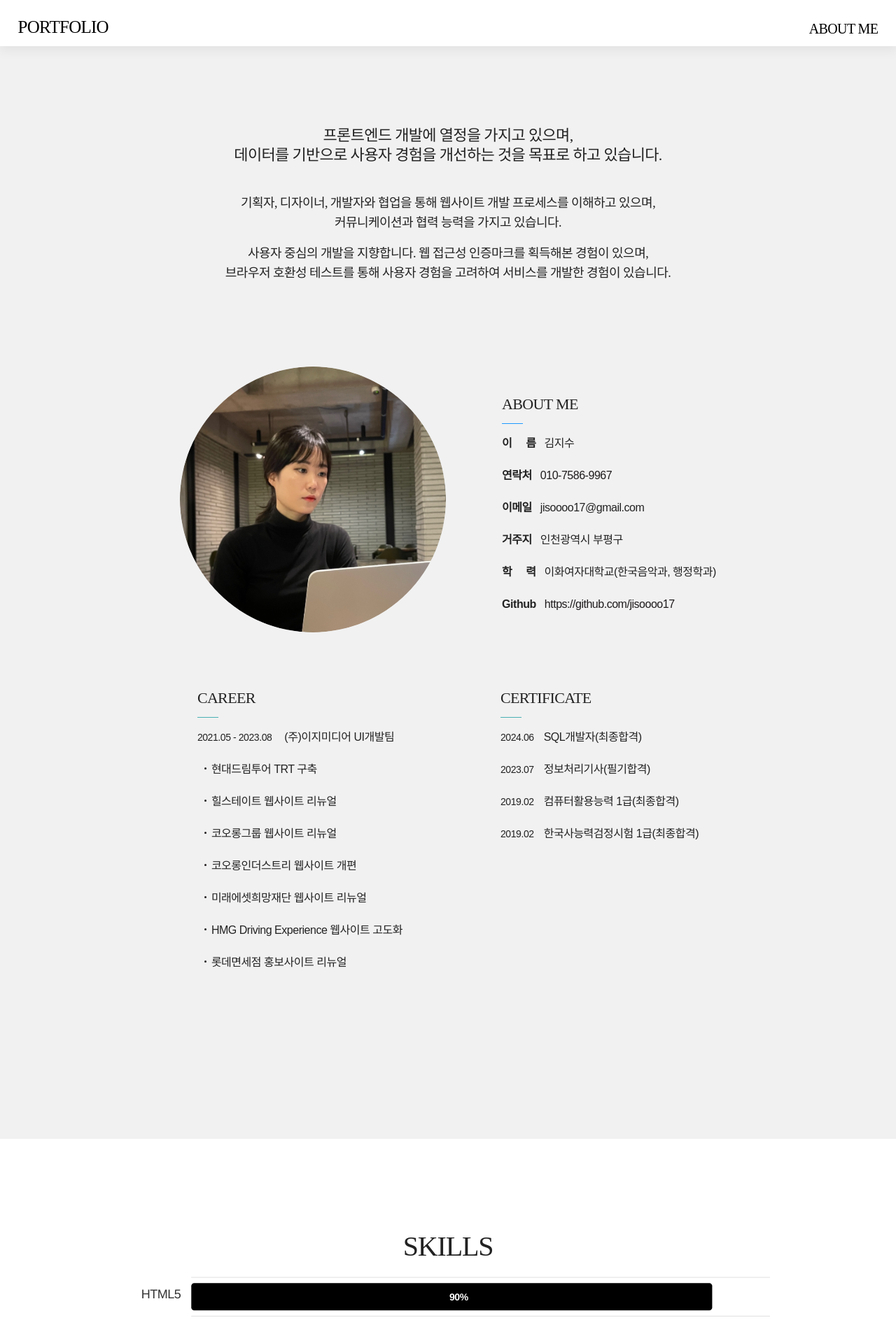
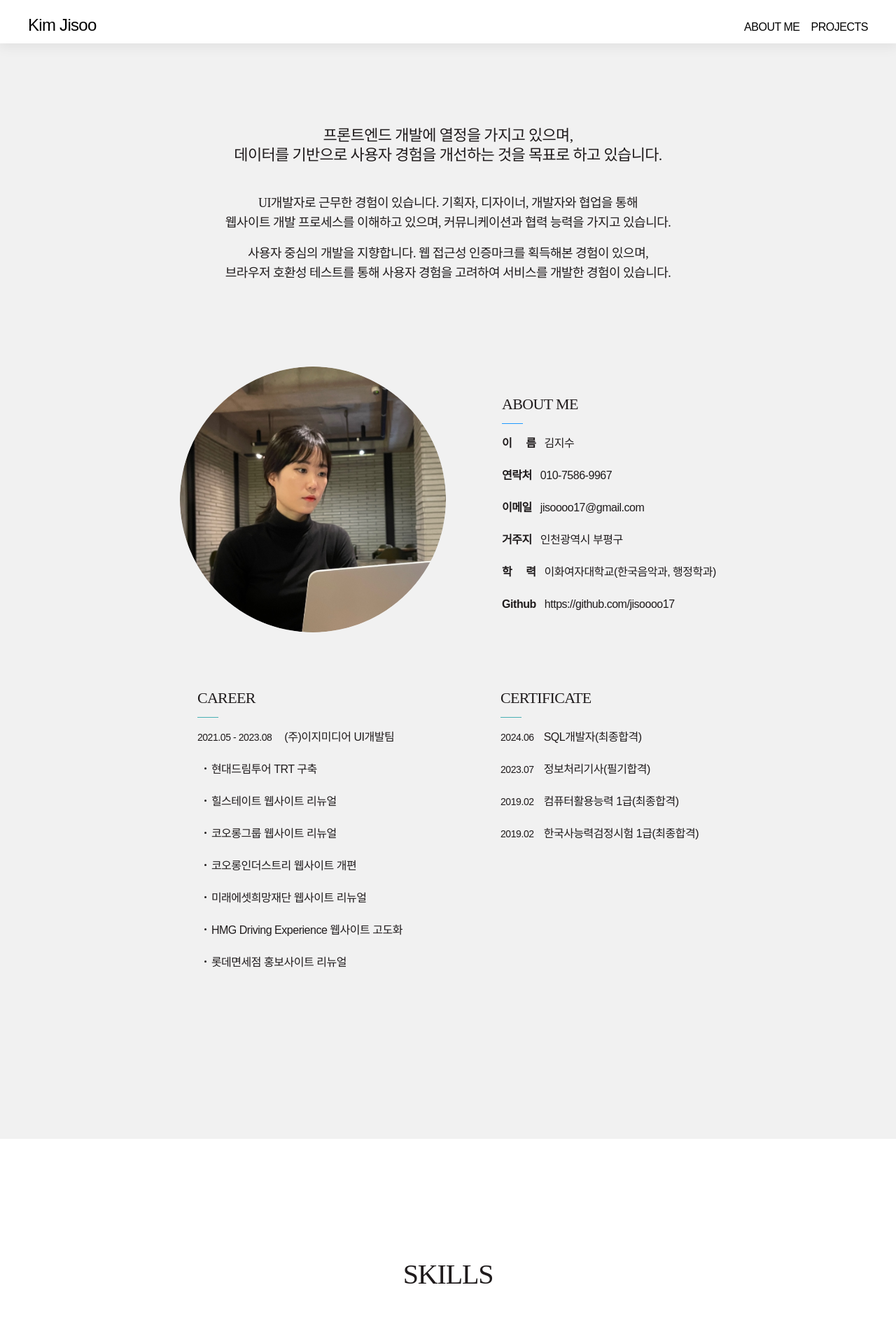
Before and after one commit to jisoooo17/kimjisoo, a React (Create React App) app: page /aboutme in a window 1280 px wide. Shown: the top 1887 px of the page at 70% size. Built offline with nearby package versions, Linux system fonts and the light colour scheme; a web font is replaced by a local one.

Commit message:
스크롤 모션 추가

```diff
--- a/public/index.html
+++ b/public/index.html
@@ -24,7 +24,7 @@
       work correctly both with client-side routing and a non-root public URL.
       Learn how to configure a non-root public URL by running `npm run build`.
     -->
-    <title>React App</title>
+    <title>Kim Jisoo</title>
   </head>
   <body>
     <noscript>You need to enable JavaScript to run this app.</noscript>
--- a/src/App.css
+++ b/src/App.css
@@ -96,17 +96,30 @@ article, aside, details, figcaption, figure, footer, header, hgroup, main, nav,
 }
 
 
-.App{overflow:hidden; position:relative; width:100%; color:#222;}
-body { font-family: "Noto Sans KR"; line-height: 28px; background: #fff; position: relative; }
-.inner {margin: 0 auto; width: 940px;}
+.App{position:relative; width:100%; overflow:hidden;}
+body { font-family: "Noto Sans KR"; line-height: 28px; background: #fff; position: relative;}
+.inner {margin: 0 auto; width: 1080px;}
 
-header {position: fixed; width: 100%; padding: 33px 0px; background: #fff; z-index: 3; box-shadow: 0 4px 16px 2px #00000010, 0 10px 15px 1px #19000000; }
-header .inner {margin: 0px auto;}
-header .inner button { font: 25px/1 "Raleway"; color: #000; position: absolute; bottom: 15px; left: 2vw; }
-header .inner h2 { font: 20px/1 "Raleway"; color: #000; position: absolute; bottom: 15px; right: 2vw; }
+header {position: fixed; left: 0; top: 0; width: 100%; height: 62px; background: #fff; z-index: 3; box-shadow: 0 4px 16px 2px #00000010, 0 10px 15px 1px #19000000; background-color: #fff; transition: top .6s ease, background-color .6s ease; z-index: 10;}
+
+
+header.hide {top: -62px;}
+header h1 {position: absolute; bottom: 12px; left: 40px; }
+header h1 button {font-size: 24px; color: #000; }
+header .utils {display: flex; position: absolute; bottom: 14px; right: 40px; }
+header .utils button {font-size: 16px;}
+header .utils button:last-child {margin-left: 16px;}
+
 
 footer{padding:20px 0; border-top:1px solid #eee;}
 footer .inner .copyright{color:#222; font-weight:500; text-align: center; font-size: 12px;}
+
+.btn-area {padding: 0 0 100px; text-align: center;}
+.btn-area .btn-goto {padding: 12px 22px; border: 1px solid #ccc;}
+.btn-area .btn-goto span{position:relative; font-size: 20px; font-weight: 100; }
+.btn-area .btn-goto span:after{display:block; content:""; position:absolute; bottom:0; left:0; transform:skew(-25deg); width:0; height:50%; background:#1e9aff; opacity:0.1; transition:width 0.4s ease; z-index:-1;}
+.btn-area .btn-goto span:hover:after {width: 100%;}
+
 
 /* -------------- intro -------------- */
 .welcome-area{position:fixed; top:0; left:0; width:100%; height:100vh; background:#fff; z-index:5;}
@@ -138,16 +151,18 @@ footer .inner .copyright{color:#222; font-weight:500; text-align: center; font-s
 
 
 /* -------------- about me -------------- */
-.aboutme-w {background-color: #f1f1f1;}
-.profile { position: relative;width: 100%; min-height: 100vh; z-index: 2; overflow: auto; }
+.aboutme-w {position: relative;}
+.profile { position: relative;width: 100%; min-height: 100vh; z-index: 2; overflow: auto; background-color: #f1f1f1;}
 .profile .inner {margin: 0px auto; padding: 180px 0px; }
-.profile .inner .txt { font-size: 22px;}
+.profile .inner .txt {font-size: 22px; transform: translateY(80px); opacity: 0; transition: opacity .8s, transform .8s;}
+.profile .inner .txt.active {transform: translateY(0); opacity: 1;}
 .profile .txt-area {text-align: center;}
 .profile .txt-area .txt-box {margin-top: 40px;}
 .profile .txt-area .txt-box h4 {margin-bottom: 12px; font-size: 22px;}
-.profile .txt-area .txt-box p {position: relative; font-size: 18px;}
-.profile .txt-area .txt-box p:last-child {margin-top: 16px;}
-.profile .cont-wrap {display: flex; justify-content: center; margin-top: 120px;}
+.profile .txt-area .txt-box p {position: relative; font-size: 18px; transform: translateY(80px); opacity: 0; transition: opacity .8s, transform .8s;  transition-delay: .1s}
+.profile .txt-area .txt-box p:last-child {margin-top: 16px; transition-delay: .2s;}
+.profile .cont-wrap {display: flex; justify-content: center; margin-top: 120px; transform: translateY(80px); opacity: 0; transition: opacity .8s, transform .8s;}
+.profile .cont-wrap.active {transform: translateY(0); opacity: 1;}
 .profile .cont-wrap .left .pic {min-width: 380px; height: 380px; object-fit: cover; background: url("../public/kimjisoo.png") no-repeat center / cover; border-radius: 50%; }
 .profile .cont-wrap .right {margin-left: 80px; padding-top: 40px;}
 .profile .cont-wrap .right h4 {position: relative; margin-bottom: 14px; padding-bottom: 14px; font-size: 22px;}
@@ -155,7 +170,8 @@ footer .inner .copyright{color:#222; font-weight:500; text-align: center; font-s
 .profile .cont-wrap .right p{font-size: 16px; font-family: 'Noto Sans KR', sans-serif; margin-bottom: 18px;}
 .profile .cont-wrap .right p span {margin-right: 12px; font-weight: 700;}
 
-.profile .box-wrap {display: flex; flex-wrap: wrap; justify-content: center; margin-top: 80px;}
+.profile .box-wrap {display: flex; flex-wrap: wrap; justify-content: center; margin-top: 80px; transform: translateY(80px); opacity: 0; transition: opacity .8s, transform .8s;}
+.profile .box-wrap.active {transform: translateY(0); opacity: 1;}
 .profile .box-wrap .box {margin-bottom: 40px; }
 .profile .box-wrap .box:last-child {margin-left: 140px;}
 /* .profile .box-wrap .box:nth-child(n+4):nth-child(-n+5){margin-top: 60px;} */
@@ -168,7 +184,11 @@ footer .inner .copyright{color:#222; font-weight:500; text-align: center; font-s
 .profile .box-wrap p .peri {margin-right: 14px; font-weight: 300; font-size: 14px;}
 
 
-.skills {padding: 140px 0; background-color: #fff;}
+.skills {padding: 180px 0 70px; background-color: #fff;}
+.skills .txt-area {transform: translateY(80px); opacity: 0; transition: opacity .8s, transform .8s;}
+.skills .txt-area.active {transform: translateY(0); opacity: 1;}
+.skills .cont-area {margin-top: 40px; transform: translateY(80px); opacity: 0; transition: opacity .8s, transform .8s;}
+.skills .cont-area.active {transform: translateY(0); opacity: 1;}
 .skills .title {font-size: 40px; text-align: center;}
 .apexcharts-datalabels {
   position: absolute !important; right: 0 !important; transform: translateX(10px);
@@ -176,12 +196,12 @@ footer .inner .copyright{color:#222; font-weight:500; text-align: center; font-s
 
 /* -------------- project -------------- */
 .projects-w {position: relative;}
-.project {padding: 140px 0; }
-.project .title-box {text-align: center;}
-.project .title-box .title {margin-bottom: 80px; font-size: 42px;}
+.project {padding: 180px 0; }
+.project .title-box {margin-bottom: 80px; text-align: center;}
+.project .title-box .title {font-size: 42px;}
 
 
-.project .box-w {position: relative; padding: 60px 20px; box-shadow: 0 4px 16px 2px #00000010, 0 10px 15px 1px #19000000; }
+.project .box-w {position: relative; padding: 60px 40px; box-shadow: 0 4px 16px 2px #00000010, 0 10px 15px 1px #19000000; }
 
 
 .project .box-w + .box-w {margin-top: 60px;}
@@ -203,7 +223,7 @@ footer .inner .copyright{color:#222; font-weight:500; text-align: center; font-s
 .project .box-w.shop .swiper {height: 400px;}
 .project .box-w.shop .swiper img {width: 100%; height: auto;}
 
-.project .right {padding: 0 20px;}
+.project .right {margin-left: 40px; padding: 0 20px;}
 .project .right .txt-w .txt {font-size: 16px;}
 .project .right .txt-w .txt.emph {font-size: 18px;}
 .project .right .txt-w .txt + .txt {margin-top: 12px;}
@@ -225,7 +245,7 @@ footer .inner .copyright{color:#222; font-weight:500; text-align: center; font-s
 
 .accordion li .answer {border: 1px solid #ddd;background: #fff;border-bottom-left-radius: 10px; border-bottom-right-radius: 10px;border-top: 0; margin-top: -15px; padding: 40px; max-height: 0;opacity: 0; overflow: hidden; transition: max-height 0.3s ease, opacity 0.3s ease;position: relative;}
 
-.accordion li.on .answer {padding: 40px; min-height: 1600px; opacity: 1;}
+.accordion li.on .answer {padding: 40px; min-height: 1540px; opacity: 1;}
 
 .accordion li .answer .video-w {min-height: 400px;}
 .accordion li .answer .video-w .video-txt {font-size: 18px; margin-top: 30px; margin-bottom: 12px;}
--- a/src/components/Header.js
+++ b/src/components/Header.js
@@ -1,14 +1,54 @@
-import React from 'react';
+import React, { useEffect } from 'react';
 import { useNavigate } from 'react-router-dom';
 
 const Header = () => {
   let navigate = useNavigate();
 
+  // 헤더 스크롤 모션
+  let thisScroll = 0;
+
+  useEffect(() => {
+    const handleScroll = () => {
+      const isScrollTop = window.pageYOffset || document.documentElement.scrollTop;
+      const header = document.querySelector("header");
+
+      if (isScrollTop > thisScroll) { // down
+        if (isScrollTop > 0) {
+          header.classList.add("wht");
+          if (header && isScrollTop > 100) {
+            if (!header.classList.contains("hover")) {
+              header.classList.add("hide");
+            }
+          }
+        }
+      }
+      if (isScrollTop < thisScroll) { // up
+        if (header) {
+          header.classList.remove("hide");
+        }
+        if (header && isScrollTop <= 100) {
+          header.classList.remove("wht");
+        }
+      }
+
+      thisScroll = isScrollTop;
+    };
+
+    window.addEventListener("scroll", handleScroll);
+
+    return () => {
+      window.removeEventListener("scroll", handleScroll);
+    };
+  }, []);
+
   return (
     <header className="header">
-      <div className="inner">
-        <button onClick={() => { navigate("/") }}>PORTFOLIO</button>
-        <h2>ABOUT ME</h2>
+      <h1>
+        <button onClick={() => { navigate("/") }}>Kim Jisoo</button>
+      </h1>
+      <div className="utils">
+        <button onClick={() => { navigate("/aboutme") }}>ABOUT ME</button>
+        <button onClick={() => { navigate("/projects") }}>PROJECTS</button>
       </div>
     </header>
   );
--- /dev/null
+++ b/src/components/ScrollMotion.js
@@ -0,0 +1,22 @@
+export const getScrollObjY = () => {
+  let arrY = [];
+  let scrollMotions = document.querySelectorAll(".scroll-motion");
+
+  scrollMotions.forEach((el) => {
+    let offsetTop = el.getBoundingClientRect().top + window.pageYOffset;
+    arrY.push(parseInt(offsetTop));
+  });
+
+  return arrY;
+};
+
+export const handleScroll = () => {
+  let scrollMotions = document.querySelectorAll(".scroll-motion");
+  let scrollY = window.scrollY || window.pageYOffset;
+
+  scrollMotions.forEach((el, q) => {
+    if (scrollY + window.innerHeight > getScrollObjY()[q]) {
+      el.classList.add("active");
+    }
+  });
+};
--- a/src/pages/AboutMe.js
+++ b/src/pages/AboutMe.js
@@ -3,9 +3,30 @@ import { useNavigate } from 'react-router-dom';
 import ReactApexChart from 'react-apexcharts';
 import Header from '../components/Header';
 import Footer from '../components/Footer';
+import {gsap} from "gsap";
+import { getScrollObjY, handleScroll } from "../components/ScrollMotion.js";
 
 const AboutMe = () => {
   let navigate = useNavigate();
+
+  // 페이지 로드 후 바로 실행되는 모션
+  useEffect(()=>{
+    document.querySelector(".profile .inner .txt").style.opacity =  1;
+    document.querySelector(".profile .inner .txt").style.transform = "translateY(0)";
+    document.querySelector(".profile .inner .txt-box p:nth-child(1)").style.opacity = 1;
+    document.querySelector(".profile .inner .txt-box p:nth-child(1)").style.transform = "translateY(0)";
+    document.querySelector(".profile .inner .txt-box p:nth-child(2)").style.opacity = 1;
+    document.querySelector(".profile .inner .txt-box p:nth-child(2)").style.transform = "translateY(0)";
+  });
+
+  useEffect(() => {
+    window.addEventListener("scroll", handleScroll);
+
+    return () => {
+      window.removeEventListener("scroll", handleScroll);
+    };
+  }, []);
+
 
   // ApexChart state
   const [chartState, setChartState] = useState({
@@ -87,17 +108,17 @@ const AboutMe = () => {
       <section className="profile">
         <div className="inner">
           <div className="txt-area">
-            <p className="txt">
+            <p className="txt ">
               프론트엔드 개발에 열정을 가지고 있으며, <br />
               데이터를 기반으로 사용자 경험을 개선하는 것을 목표로 하고 있습니다.
             </p>
             <div className="txt-box">
-              <p>기획자, 디자이너, 개발자와 협업을 통해 웹사이트 개발 프로세스를 이해하고 있으며, <br />커뮤니케이션과 협력 능력을 가지고 있습니다.</p>
+              <p>UI개발자로 근무한 경험이 있습니다. 기획자, 디자이너, 개발자와 협업을 통해 <br />웹사이트 개발 프로세스를 이해하고 있으며, 커뮤니케이션과 협력 능력을 가지고 있습니다.</p>
               <p>사용자 중심의 개발을 지향합니다. 웹 접근성 인증마크를 획득해본 경험이 있으며, <br />브라우저 호환성 테스트를 통해 사용자 경험을 고려하여 서비스를 개발한 경험이 있습니다.</p>
             </div>
           </div>
 
-          <div className="cont-wrap">
+          <div className="cont-wrap scroll-motion">
             <div className="left">
               <p className="pic"></p>
             </div>
@@ -115,7 +136,7 @@ const AboutMe = () => {
             </div>
           </div>
 
-          <div className="box-wrap">
+          <div className="box-wrap scroll-motion">
             <div className="box">
               <h4>CAREER</h4>
               <div className="txt-w">
@@ -145,10 +166,10 @@ const AboutMe = () => {
 
       <section className="skills">
         <div className="inner">
-          <div className="txt-area">
+          <div className="txt-area scroll-motion">
             <h3 className="title">SKILLS</h3>
           </div>
-          <div className="cont-area">
+          <div className="cont-area scroll-motion">
             <div>
               <ReactApexChart options={chartState.options} series={chartState.series} type="bar" height={600} />
             </div>
@@ -156,6 +177,12 @@ const AboutMe = () => {
         </div>
       </section>
 
+      <div className="btn-area">
+        <button className='btn-goto' onClick={()=>{navigate("/projects")}}>
+          <span>프로젝트 보러가기</span>
+        </button>
+      </div>
+
       <Footer/>
     </div>
   );
--- a/src/pages/Projects.js
+++ b/src/pages/Projects.js
@@ -22,6 +22,7 @@ const Projects = () => {
      setActiveIndex(prevIndex => (prevIndex === index ? null : index));
    };
 
+   let navigate = useNavigate();
 
   return (
     <div className='projects-w'>
@@ -242,6 +243,12 @@ const Projects = () => {
         </div>
       </section>
 
+      <div className="btn-area">
+        <button className='btn-goto' onClick={()=>{navigate("/aboutme")}}>
+          <span>프로필 보러가기</span>
+        </button>
+      </div>
+
       <Footer/>
     </div>
   );
```
